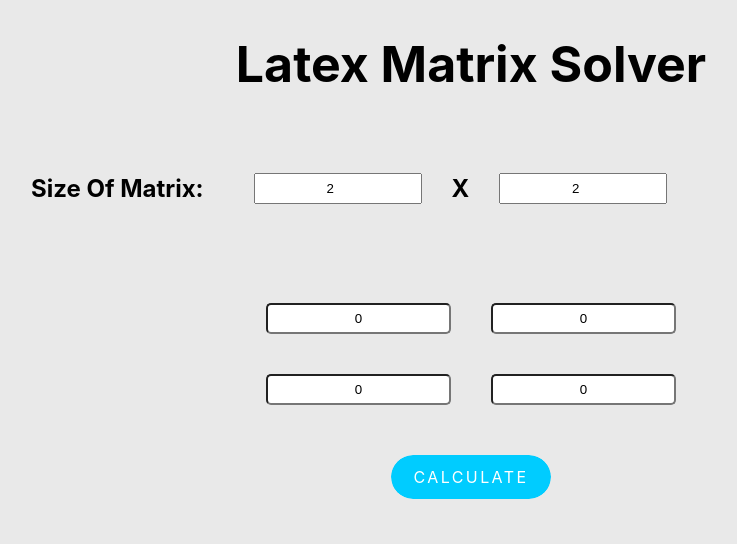
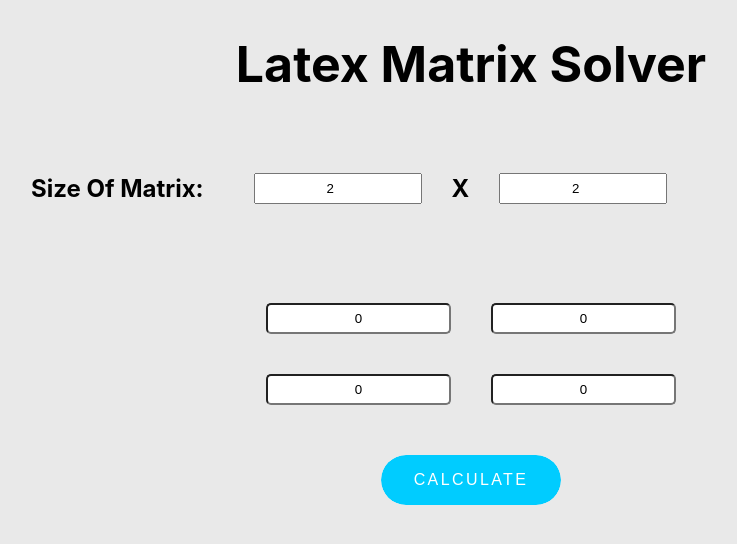
Before and after one commit to Ket93/Latex-Matrix-Solver, a React (Create React App) app in the folder latex-matrix-solver/: page / in a window 1280 px wide. Shown: the top 544 px of the page, without its empty margins (169-906 px from the left). Built offline with nearby package versions, Linux system fonts and the light colour scheme.

Commit message:
finished matrix.js

```diff
--- a/latex-matrix-solver/src/components/matrix/converter.js
+++ b/latex-matrix-solver/src/components/matrix/converter.js
@@ -1,4 +1,4 @@
-function converter(data) {
+const converter = function (data) {
   let output = "\\begin{bmatrix}";
 
   for (let i = 0; i < data.length; ++i) {
--- a/latex-matrix-solver/src/components/matrix/matrix.css
+++ b/latex-matrix-solver/src/components/matrix/matrix.css
@@ -17,8 +17,10 @@ body {
 }
 
 .button {
+
     text-align: center;
-    width: 120px;
+    width: 180px;
+    height: 50px;
     margin-top: 30px;
     display: inline-block;
     padding: 0.75rem 1.25rem;
@@ -32,6 +34,7 @@ body {
     overflow: hidden;
     z-index: 1;
     text-decoration: none;
+    border: none;
 }
 
 .button:after {
--- a/latex-matrix-solver/src/components/matrix/matrix.js
+++ b/latex-matrix-solver/src/components/matrix/matrix.js
@@ -1,8 +1,8 @@
 import React from "react";
 import "./matrix.css";
 
-const gaussJordan = require("../../gaussjordan.js");
-const converter = require("../matrix/converter.js");
+import gaussJordan from "../../gaussjordan.js";
+import converter from "../matrix/converter.js";
 
 function MatrixInput(props) {
   // PROPS EXPECTED
@@ -21,6 +21,7 @@ function MatrixInput(props) {
   for (let i = 0; i < props.row; i++) {
     matrixInputGrid[i] = new Array(props.col).fill(0);
   }
+
   // row x col 2d array with all zeros for now as default value
 
   // function that handles what happens when it is sumbitted
@@ -40,11 +41,13 @@ function MatrixInput(props) {
     props.setMatrix(matrixInputGrid);
     matrixInputGrid = gaussJordan(matrixInputGrid);
     props.setMatrix(matrixInputGrid);
+    let latexString = converter(matrixInputGrid);
+    console.log(latexString);
   };
 
   return (
     <>
-      <form onSubmit={handleSubmit} className="mainForm">
+      <form onSubmit={handleSubmit} id="GFG" className="mainForm">
         {matrixInputGrid.map((row, indexRow = 1) => {
           return (
             <div display="flex" key={indexRow}>
@@ -62,10 +65,11 @@ function MatrixInput(props) {
             </div>
           );
         })}
-        <a href="#" class="button">Calculate</a>
+        <button className="button" href="#">Calculate</button>
       </form>
     </>
   );
 }
 
+
 export default MatrixInput;
--- a/latex-matrix-solver/src/gaussjordan.js
+++ b/latex-matrix-solver/src/gaussjordan.js
@@ -1,12 +1,4 @@
-// sample usage:   var arr = [[1,1,2,3], [5,8,13,21], [34,55,89,144]]; gaussJordan(arr);
-var arr = [
-  [1, 1, 2, 3],
-  [5, 8, 13, 21],
-  [34, 55, 89, 144],
-];
-gaussJordan(arr);
-
-function gaussJordan(arr) {
+const gaussJordan = function (arr) {
   console.log("start: ", arr);
 
   // m is number of rows
@@ -94,4 +86,12 @@ function rowSpAdd(row1, row2, scale) {
   return row1;
 }
 
+// sample usage:   var arr = [[1,1,2,3], [5,8,13,21], [34,55,89,144]]; gaussJordan(arr);
+var arr = [
+  [1, 1, 2, 3],
+  [5, 8, 13, 21],
+  [34, 55, 89, 144],
+];
+gaussJordan(arr);
+
 export default gaussJordan;
```
